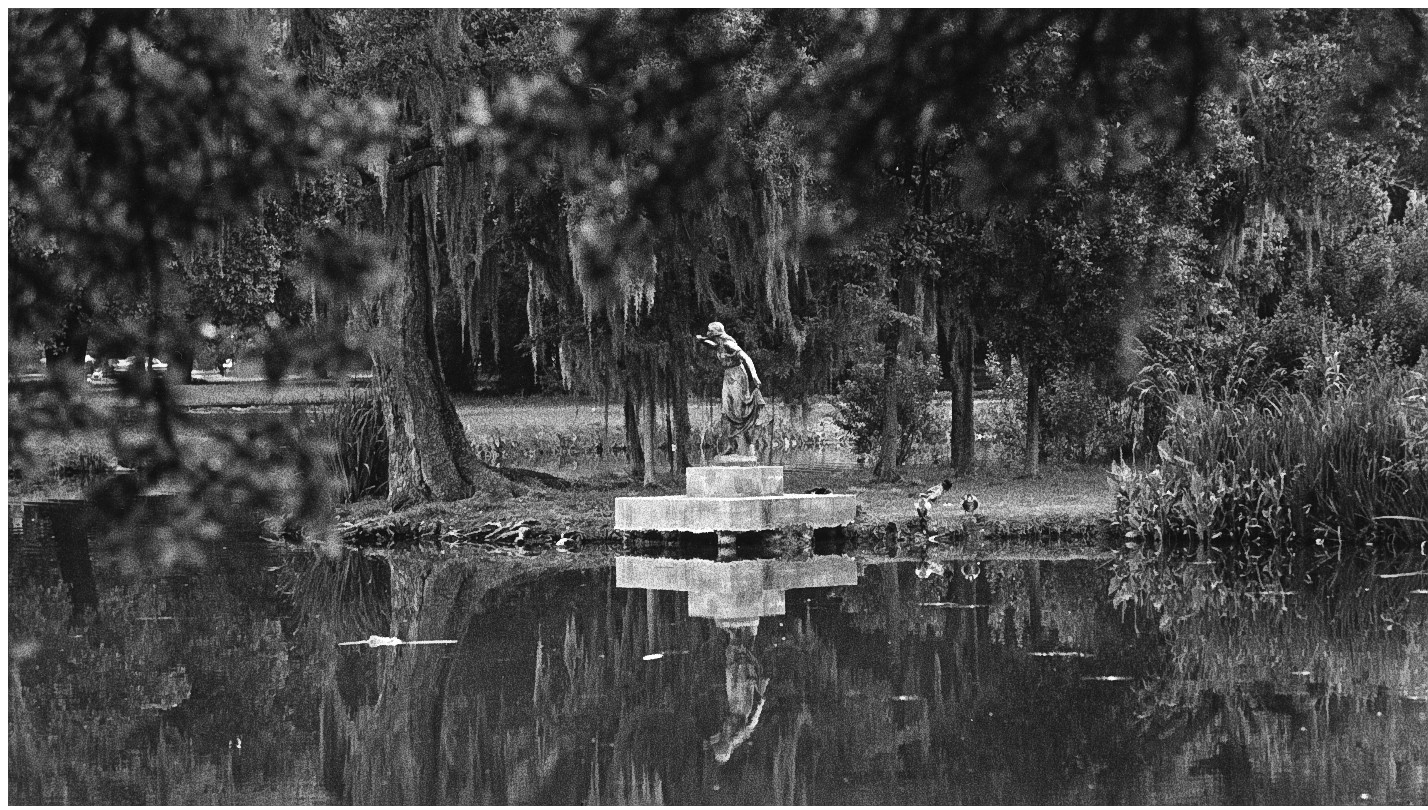
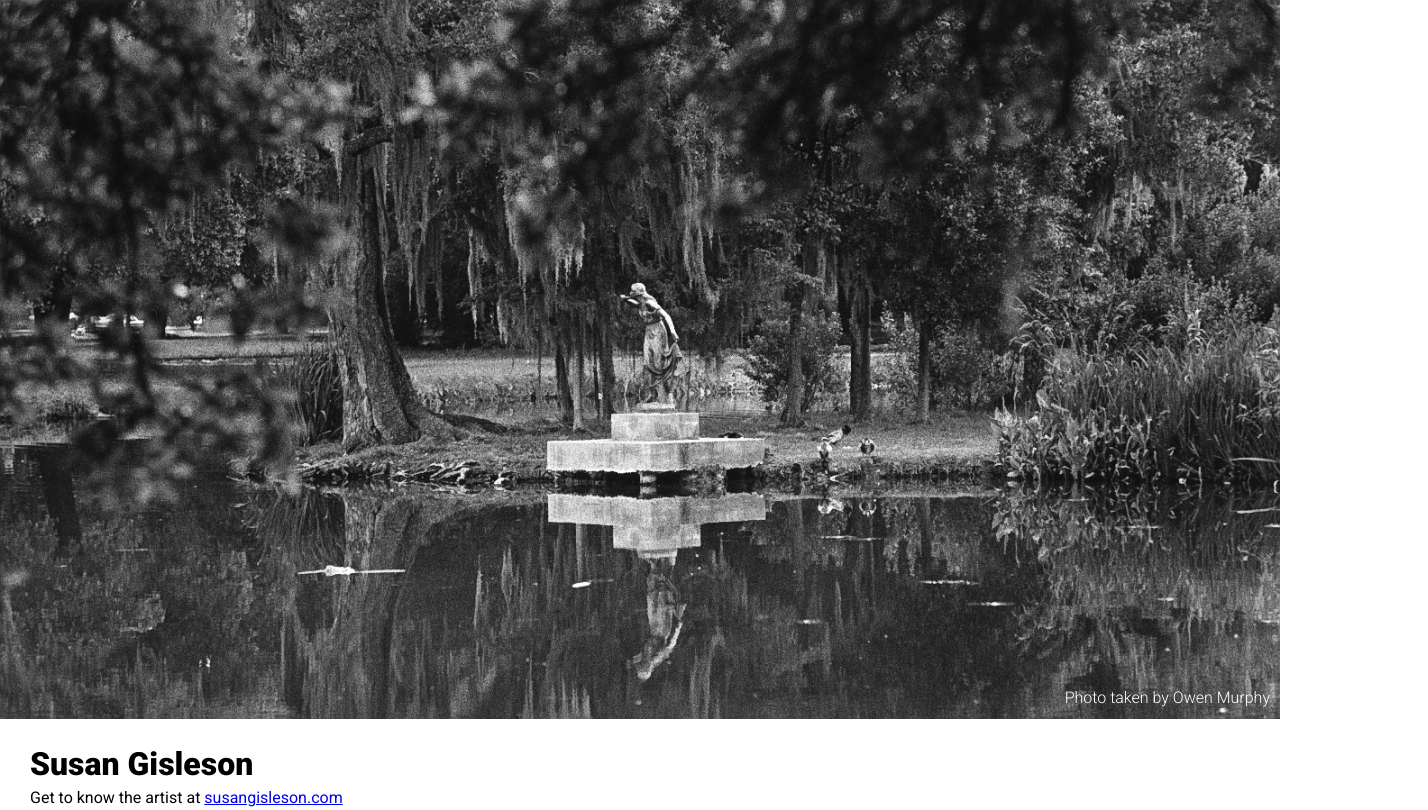
Before and after one commit to AmbyrShae/Grace-QR, a plain HTML site: page index.html in a window 1280 px wide. Shown: the top 810 px of the page, 1428 px wide, since content can reach past the window. Drawn offline with Linux system fonts and the light colour scheme.

Commit message:
fixed css link

```diff
--- a/index.html
+++ b/index.html
@@ -4,12 +4,12 @@
 <head>
         <title>Grace</title>
         <link href="https://fonts.googleapis.com/css?family=Roboto:300,400,900" rel="stylesheet">
-        <link href="./QR.css" rel="stylesheet">
+        <link href="index.css" rel="stylesheet">
 </head>
 
 <body>
         <div class="photo">
-                <img src="./swan-island-sculpture.jpg">
+                <img src="swan-island-sculpture.jpg">
                 <p>Photo taken by Owen Murphy</p>
         </div>
         <div class="information">
```
